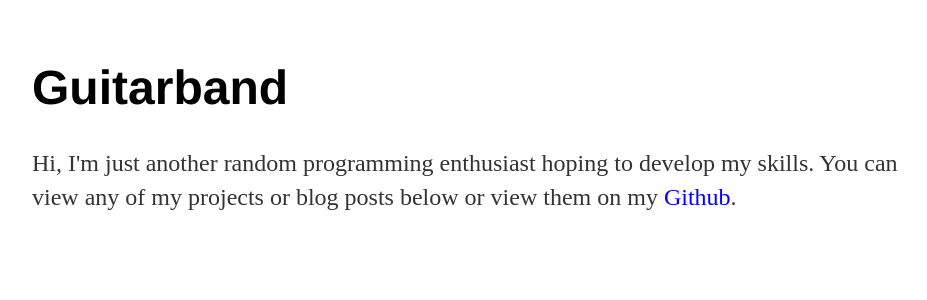
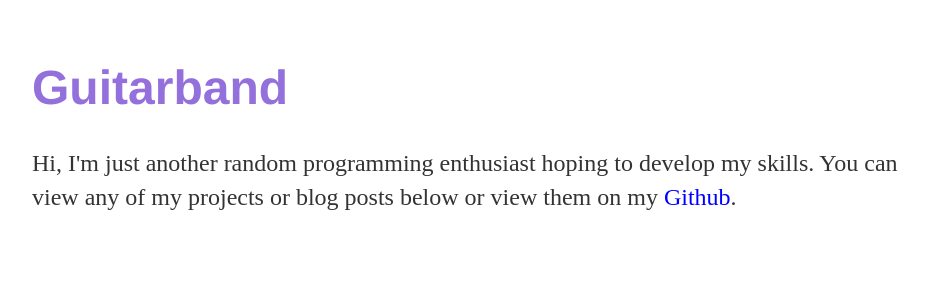
Before and after one commit to Guitarband/testwebsiteGuitarband.github.io, a Jekyll site: the page index.html, which Jekyll copies as it is, in a window 1280 px wide. Shown: the top 300 px of the page, without its empty margins (160-1087 px from the left). Built offline with Jekyll 4.4.1, drawn with Linux system fonts in a browser that asks for light colours.

Commit message:
Update main.css

```diff
--- a/css/main.css
+++ b/css/main.css
@@ -50,6 +50,10 @@
     color: purple;
 }
 
-#heading:hover {
+*:hover {
     color: mediumpurple;
 }
+
+* {
+    color: mediumpurple;
+}
```
